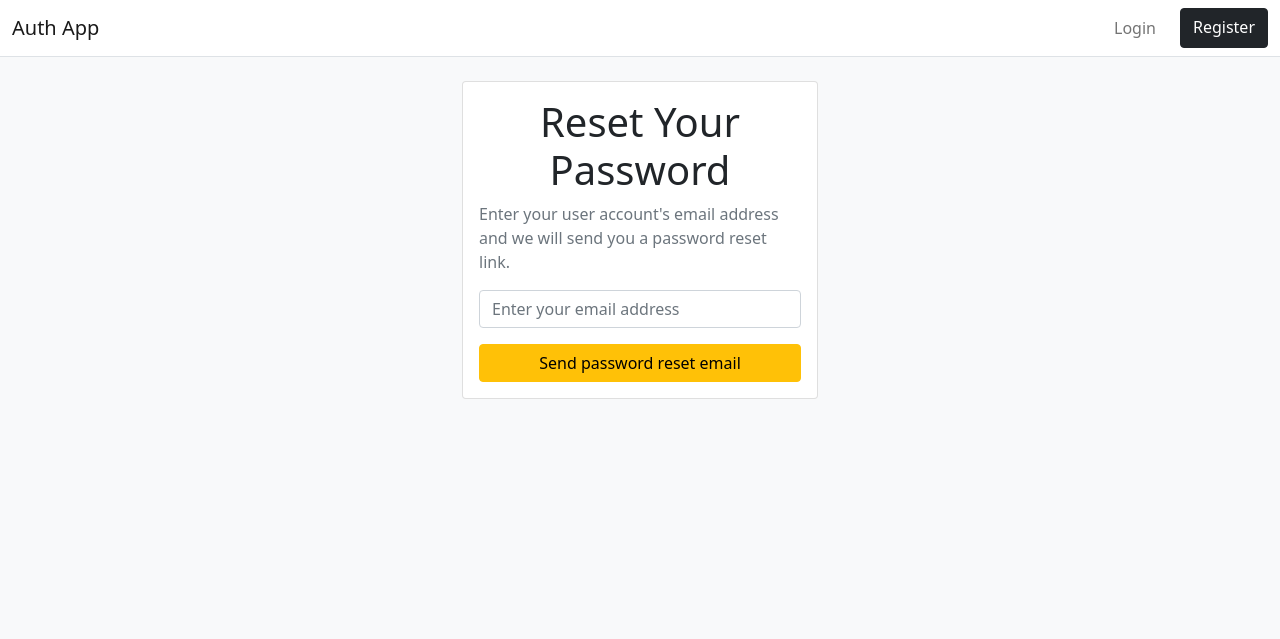
After one commit to juliosinaysantos/django-auth-app, a Django app: page /password-reset/ in a window 1280 px wide. The commit adds this page. Shown: the top 639 px of the page. Run offline with Django 3.2, Linux system fonts and the light colour scheme.

Commit message:
feat: add password reset functionality

```diff
--- a/requirements.txt
+++ b/requirements.txt
@@ -1,5 +1,8 @@
 # Django
 django==3.1.7
 
+# Third party libs
+pyjwt==2.0.1
+
 # Linting
 flake8==3.8.4
--- a/templates/users/login.html
+++ b/templates/users/login.html
@@ -43,6 +43,11 @@
                     <div class="d-grid gap-2">
                         <button type="submit" class="btn btn-warning btn-lg">Login</button>
                     </div>
+                    <div class="text-center mt-2">
+                        <small>
+                            <a href="{% url 'users:password-reset' %}">Forgot your password?</a>
+                        </small>
+                    </div>
                 </form>
             </div>
             <div class="card-footer text-center">
--- /dev/null
+++ b/templates/users/reset_password.html
@@ -0,0 +1,34 @@
+{% extends 'base.html' %}
+
+{% block title %} Forgot your password? - Auth App{% endblock %}
+
+{% block content %}
+    <div class="row justify-content-center">
+        <div class="col-12 col-md-7 col-lg-6 col-xl-4">
+            <div class="card">
+                <div class="card-body">
+                    <h1 class="card-title text-center">Reset Your Password</h1>
+                    <p class="text-muted">Enter your user account's email address and we will send you a password reset link.</p>
+                    <form action="" method="POST">
+                        {% csrf_token %}
+                        <div class="mb-3">
+                            <input
+                                class="form-control {% if form.email.errors %}is-invalid{% endif %}"
+                                name="email"
+                                placeholder="Enter your email address"
+                                type="text"
+                                value="{% firstof form.email.value '' %}"
+                            >
+                            <small class="invalid-feedback">
+                                {% if form.email.errors %}{{ form.email.errors.0 }}{% endif %}
+                            </small>
+                        </div>
+                        <div class="d-grid gap-2">
+                            <button type="submit" class="btn btn-warning">Send password reset email</button>
+                        </div>
+                    </form>
+                </div>
+            </div>
+        </div>
+    </div>
+{% endblock %}
--- a/users/forms/__init__.py
+++ b/users/forms/__init__.py
@@ -1 +1 @@
-from .auth import LoginForm, RegisterForm
+from .auth import LoginForm, RegisterForm, PasswordResetForm, ChangePasswordForm
--- a/users/forms/auth.py
+++ b/users/forms/auth.py
@@ -38,3 +38,23 @@ class RegisterForm(forms.ModelForm):
         if commit:
             user.save()
         return user
+
+
+class PasswordResetForm(forms.Form):
+    email = forms.EmailField()
+
+
+class ChangePasswordForm(forms.Form):
+    password = forms.CharField(min_length=8)
+    password_confirmation = forms.CharField(min_length=8)
+
+    def clean_password_confirmation(self):
+        password = self.cleaned_data.get('password')
+        password_confirmation = self.cleaned_data.get('password_confirmation')
+
+        if password != password_confirmation:
+            raise forms.ValidationError(
+                'Password do not match',
+                code='password_confirmation',
+            )
+        return password_confirmation
--- a/users/urls.py
+++ b/users/urls.py
@@ -7,6 +7,8 @@ from users.views import (
     profile,
     unverified_email,
     verify_email,
+    password_reset,
+    new_password
 )
 
 app_name = 'users'
@@ -17,4 +19,6 @@ urlpatterns = [
     path('profile/', profile, name='profile'),
     path('unverified-email/', unverified_email, name='unverified-email'),
     path('verify-email/', verify_email, name='verify-email'),
+    path('password-reset/', password_reset, name='password-reset'),
+    path('password-reset/<str:token>/', new_password, name='new-password')
 ]
--- a/users/views/__init__.py
+++ b/users/views/__init__.py
@@ -1,7 +1,9 @@
 from .auth import (
     login_view as login,
     register_view as register,
-    logout_view as logout
+    logout_view as logout,
+    password_reset,
+    new_password,
 )
 from .profile import profile
 from .email import unverified_email, verify_email
--- a/users/views/auth.py
+++ b/users/views/auth.py
@@ -1,10 +1,18 @@
+import jwt
+
 from django.contrib.auth.decorators import login_required
 from django.contrib.auth import logout, authenticate, login
+from django.core.mail import send_mail
+from django.template.loader import render_to_string
+from django.urls import reverse_lazy
 from django.utils.http import is_safe_url
+from django.utils import timezone
 from django.shortcuts import render, redirect, resolve_url
 from django.contrib import messages
+from django.conf import settings
 
-from users.forms import LoginForm, RegisterForm
+from users.models import User
+from users.forms import LoginForm, RegisterForm, PasswordResetForm, ChangePasswordForm
 from users.decorators import guest_only
 from users.utils import send_user_email_verification
 
@@ -50,3 +58,60 @@ def login_view(request):
 def logout_view(request):
     logout(request)
     return redirect('home')
+
+
+@guest_only
+def password_reset(request):
+    if request.method == 'POST':
+        form = PasswordResetForm(request.POST)
+        if form.is_valid():
+            email = form.cleaned_data['email']
+            try:
+                user = User.objects.get(email=email)
+            except User.DoesNotExist:
+                user = None
+            if user:
+                expires = timezone.now() + timezone.timedelta(minutes=5)
+                token = jwt.encode({'username': user.username, 'exp': expires}, settings.SECRET_KEY, algorithm='HS256')
+                url = request.build_absolute_uri(reverse_lazy('users:new-password', args=(token,)))
+
+                subject = '[Auth App] Please reset your password.'
+                from_mail = 'no-reply@authteam.com'
+                to_mail = user.email
+                text_content = 'content'
+                html_content = render_to_string('emails/password_reset.html', {'url': url})
+
+                send_mail(subject, text_content, from_mail, [to_mail], html_message=html_content)
+
+            messages.success(
+                request, (
+                    'Check your email for a link to reset your password. '
+                    'If it does not appear within a few minutes, check your spam folder.'
+                )
+            )
+            return redirect('users:password-reset')
+    else:
+        form = PasswordResetForm()
+    return render(request, 'users/reset_password.html', {'form': form})
+
+
+def new_password(request, token):
+    try:
+        payload = jwt.decode(token, settings.SECRET_KEY, algorithms=['HS256'])
+        if request.method == 'POST':
+            form = ChangePasswordForm(request.POST)
+            if form.is_valid():
+                password = form.cleaned_data['password']
+                user = User.objects.get(username=payload['username'])
+                user.set_password(password)
+                user.save()
+                messages.success(request, 'Your password has been changed successfully!')
+                return redirect('users:login')
+        else:
+            form = ChangePasswordForm()
+        return render(request, 'users/new_password.html', {'username': payload['username'], 'form': form})
+    except jwt.ExpiredSignatureError:
+        messages.error(request, 'Your password reset token has been expired.')
+    except jwt.InvalidTokenError:
+        messages.error(request, 'Your password reset token is invalid.')
+    return redirect('users:password-reset')
```
Also changed, not shown: templates/emails/password_reset.html (added, +10 -0 lines), templates/users/new_password.html (added, +49 -0 lines).
